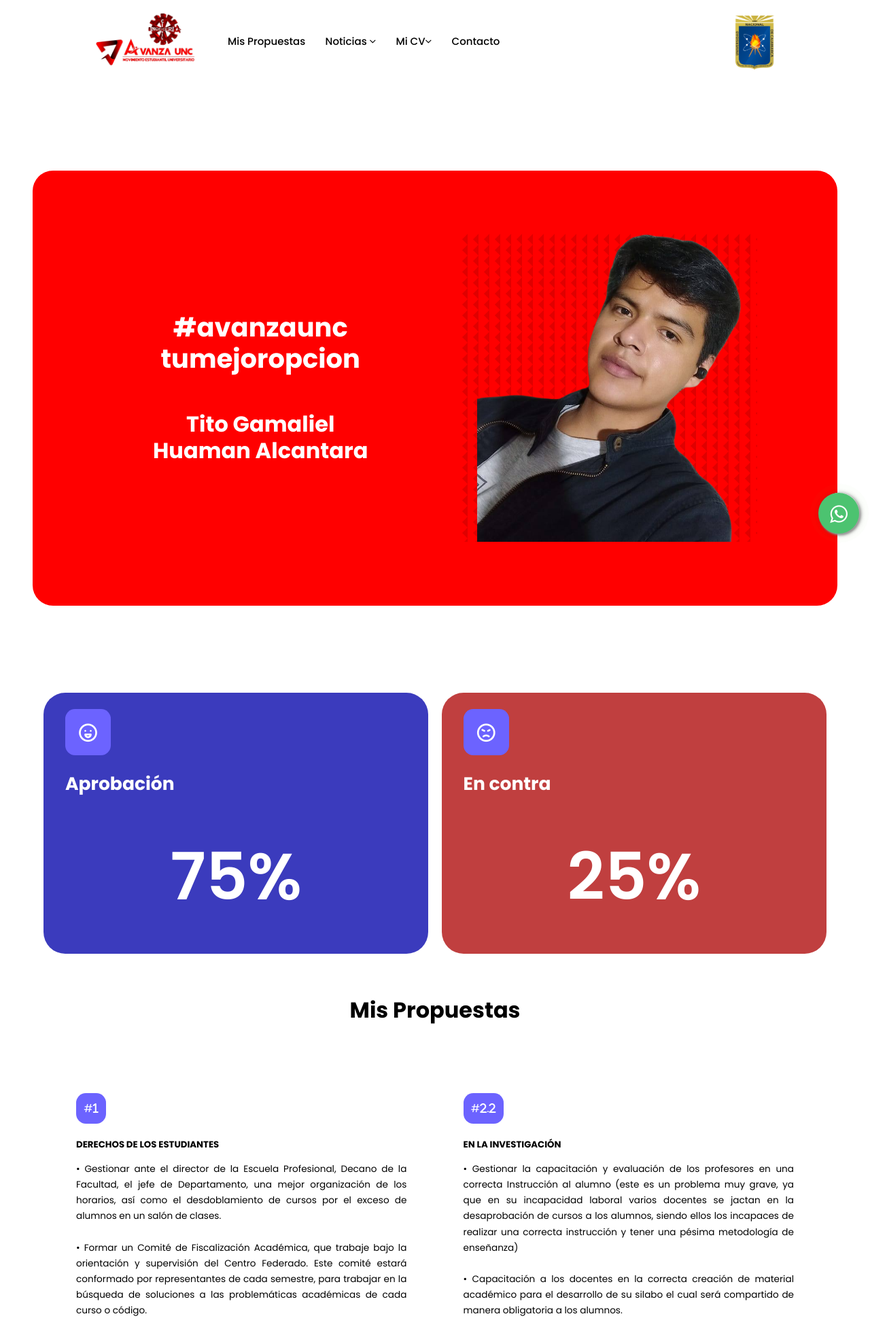
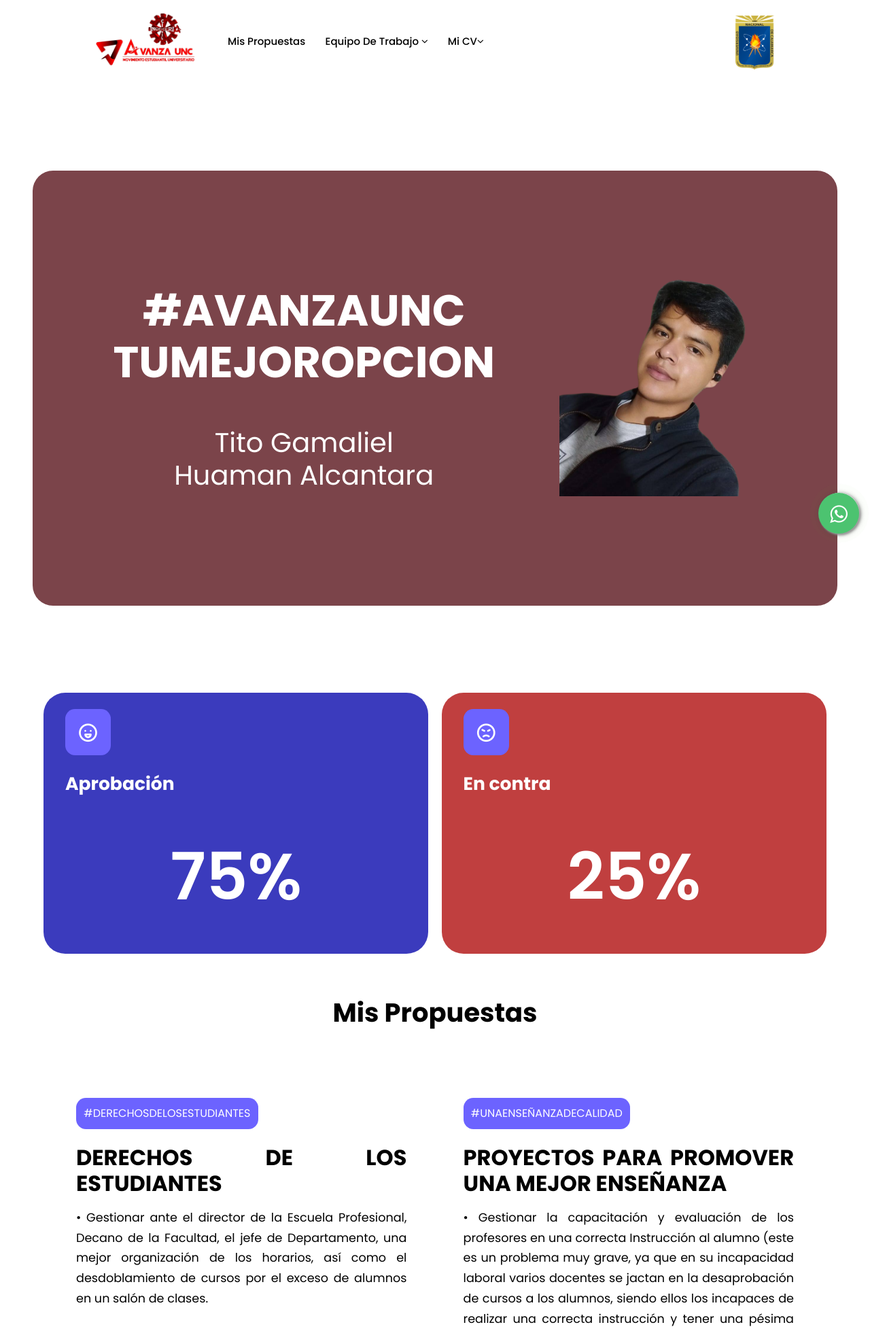
Before and after one commit to lomo-saltado/web, a PHP site: page /TitoAvanzaUNC/index.html in a window 1280 px wide. Shown: the top 1955 px of the page at 68% size. Run offline with PHP 8.4, Linux system fonts and the light colour scheme; some libraries are stand-ins or nearby versions.

Commit message:
Add files via upload

```diff
--- a/TitoAvanzaUNC/css/estilo.css
+++ b/TitoAvanzaUNC/css/estilo.css
@@ -396,7 +396,7 @@
     overflow: hidden;
     height: 80vh;
     margin-bottom: 5rem;
-    background: red;
+    background: rgb(123, 68, 74);
     border-radius: 30px;
     margin: 3rem;
     color: #fff;
@@ -661,7 +661,7 @@
 /*------------------*/
 
 .faqs {
-    /* background-color: var(--color-bg1); */
+    background-color: #ffc349;
     box-shadow: inset 0 0 3rem rgba(0, 0, 0, 0.2);
     border-radius: 30px;
     margin: 0.8rem;
@@ -727,7 +727,7 @@
     border-radius: 50%;
     overflow: hidden;
     margin: 0 auto 1rem;
-    border: 1rem solid var(--color-bg1);
+    border: 1rem solid rgb(123, 68, 74);
 }
 
 .testimonial_info {
@@ -735,21 +735,22 @@
 }
 
 .testimonial_body {
-    background: var(--color-primary);
+    background: rgb(123, 68, 74);
     padding: 2rem;
     margin-top: 3rem;
     position: relative;
     border-radius: 30px;
+    color: #fff;
 }
 
 .testimonial_body::before {
     content: "";
     display: block;
-    background: linear-gradient(135deg,
+    /* background: linear-gradient(135deg,
             transparent,
             var(--color-primary),
             var(--color-primary),
-            var(--color-primary));
+            var(--color-primary)); */
     width: 3rem;
     height: 3rem;
     position: absolute;
@@ -972,17 +973,27 @@
     /*============*/
 
     header{
-        height: 100%;
+        height: 100vh;
+        width: 100%;
+        margin-left: 4px;
+        position: absolute;
+        margin-top: 4rem;
+        /* zoom: 60%; */
     }
     .header_container{
-        grid-template-columns: 1fr;
+        grid-template-columns: 2fr;
         text-align: center;
         margin-top: 8rem;
+        /* width: 70%; */
+        zoom: 60%;
     }
 
-    .header_left p{
+    .header_left h1{
         margin-bottom: 1.3rem;
+
+
     }
+
     /*============*/
 
     .categories_right {
--- a/TitoAvanzaUNC/css/footer.css
+++ b/TitoAvanzaUNC/css/footer.css
@@ -1,9 +1,9 @@
 
-* {
+/* * {
     margin: 0;
     padding: 0;
     box-sizing: border-box;
-}
+} */
 
 .footer {
     position: relative;
@@ -15,6 +15,7 @@
     justify-content: center;
     align-items: center;
     flex-direction: column;
+    width: 100%;
 }
 
 /* .social-icon,
--- a/TitoAvanzaUNC/index.html
+++ b/TitoAvanzaUNC/index.html
@@ -23,8 +23,6 @@
 <!---->
     <link rel="stylesheet" href="css/whats.css">
     <link rel="stylesheet" href="https://maxcdn.bootstrapcdn.com/font-awesome/4.5.0/css/font-awesome.min.css">
-
-
      <link rel="stylesheet" href="css/whats2.css">
 
      <!-- icon -->
@@ -47,7 +45,9 @@
     <meta property="og:image:alt" content="Avanzaunc" />
     <meta property="og:image:type" content="image/jpeg" />
 
+<!-- animatin -->
 
+    <link href="https://unpkg.com/aos@2.3.1/dist/aos.css" rel="stylesheet">
 
 
     <title>Tito | Avanza UNC</title>
@@ -99,78 +99,78 @@
                                 <a href="#propuestas">Mis Propuestas</a>
                             </li>
                             <li class="menu-item-has-children">
-                                <a href="#">Noticias <i class="fa fa-angle-down"></i></a>
+                                <a href="#">Equipo de Trabajo <i class="fa fa-angle-down"></i></a>
                                 <div class="sub-menu mega-menu mega-menu-column-4">
                                     <div class="list-item text-center">
                                         <a href="#">
-                                        <img src="img/95978-customer-care.gif" alt="new Product">
-                                        <h4 class="title">Matriculas Abiertas</h4>
+                                        <img src="./imagenes/t1.png" alt="new Product">
+                                        <h4 class="title">Candidatos al Centro Federado</h4>
                                         </a>
                                     </div>
                                     <div class="list-item text-center">
                                         <a href="#">
-                                        <img src="img/133784-back-to-school.gif" alt="new Product">
-                                        <h4 class="title">Inicio de clases 6 de marzo</h4>
+                                        <img src="./imagenes/t2.png" alt="new Product">
+                                        <!-- <h4 class="title">Candidatos a la federación universitaria</h4> -->
+                                        </a>
+                                    </div>
+                                    <div class="list-item text-center">
+                                        <a href="#">
+                                        <img src="./imagenes/t3.png" alt="new Product">
+                                        <!-- <h4 class="title">Product 3</h4> -->
                                         </a>
                                     </div>
                                     <!-- <div class="list-item text-center">
                                         <a href="#">
-                                        <img src="img/p3.jpg" alt="new Product">
-                                        <h4 class="title">Product 3</h4>
-                                        </a>
-                                    </div>
-                                    <div class="list-item text-center">
-                                        <a href="#">
                                         <img src="img/p4.jpg" alt="new Product">
-                                        <h4 class="title">Product 4</h4>
+                                        <h4 class="title">Candidatos a la federación universitaria</h4>
                                        </a>
                                     </div> -->
                                 </div>
                             </li>
                             <li class="menu-item-has-children">
                                 <a href="#">Mi CV<i class="fa fa-angle-down"></i></a>
-                                <!-- <div class="sub-menu mega-menu mega-menu-column-4">
+                                <div class="sub-menu mega-menu mega-menu-column-4">
                                   <div class="list-item">
-                                        <h4 class="title">Men's Fashion</h4>
+                                        <h4 class="title">EDUCACIÓN </h4>
                                         <ul>
-                                             <li><a href="#">Product List</a></li>
-                                             <li><a href="#">Product List</a></li>
-                                             <li><a href="#">Product List</a></li>
-                                             <li><a href="#">Product List</a></li>
-                                             <li><a href="#">Product List</a></li>
-                                        </ul>
-                                        <h4 class="title">Beauty</h4>
-                                        <ul>
-                                             <li><a href="#">Product List</a></li>
-                                             <li><a href="#">Product List</a></li>
-                                             <li><a href="#">Product List</a></li>
-                                        </ul>
-                                  </div>
-                                  <div class="list-item">
-                                      <h4 class="title">campus</h4>
-                                      <ul>
-                                             <li><a href="#">outlok</a></li>
+                                             <li><a href="#">IEP MONTESION </a></li>
+                                             <li><a href="#">UNIVERSIDAD NACIONAL DE CAJAMARCA (UNC)</a></li>
+                                             <li><a href="#">MASTER CAPACITACIONES  </a></li>
 
                                         </ul>
-                                        <h4 class="title">Otros</h4>
-                                      <ul>
-                                             <li><a href="#">Preguntas Frecuentes</a></li>
+                                        <h4 class="title">EXPERIENCIA LABORAL </h4>
+                                        <ul>
+                                             <li><a href="#">CONCEL S.A.C.  [TECNICO DE LABORATORIO] </a></li>
 
                                         </ul>
                                   </div>
                                   <div class="list-item">
-                                      <h4 class="title">Fotos</h4>
+                                      <h4 class="title">APTITUDES </h4>
                                       <ul>
-                                             <li><a href="#">Galería</a></li>
-                                             <li><a href="#">Facebook</a></li>
-                                             <li><a href="#">Instagram</a></li>
-                                             <li><a href="#">Tour Virtual</a></li>
+                                             <li><a href="#">Manejo de teodolito </a></li>
+                                             <li><a href="#">Manejo de AutoCAD (Nivel Alto) </a></li>
+                                             <li><a href="#">Manejo del Reglamento de Urbanización </a></li>
+
+                                        </ul>
+                                        <h4 class="title">Mi Cv</h4>
+                                      <ul>
+                                             <li><a href="./doc/CV Tito Gamaliel Huaman Alcantara.pdf" style="text-decoration: underline;">Ver más</a></li>
+
                                         </ul>
                                   </div>
                                   <div class="list-item">
-                                       <img src="img/shop1.jpg" alt="shop">
+                                      <h4 class="title">Certificados</h4>
+                                      <ul>
+                                             <li><a href="#">Revit </a></li>
+                                             <li><a href="#">Civil 3D</a></li>
+                                             <li><a href="#">Metrado de Edificaciones</a></li>
+                                             <!-- <li><a href="#">Tour Virtual</a></li> -->
+                                        </ul>
                                   </div>
-                                </div> -->
+                                  <div class="list-item">
+                                       <img src="./imagenes/tha.png" alt="shop">
+                                  </div>
+                                </div>
                             </li>
                             <!-- <li class="menu-item-has-children">
                                 <a href="#">Galería <i class="fas fa-angle-down"></i></a>
@@ -182,9 +182,9 @@
                                     </ul>
                                 </div>
                             </li> -->
-                            <li>
+                            <!-- <li>
                                 <a href="#">Contacto </a>
-                            </li>
+                            </li> -->
                         </ul>
                     </nav>
                 </div>
@@ -203,19 +203,19 @@
 
     <!-- header -->
 
-    <header>
+    <header data-aos="fade-up">
 
 
         <div class="container header_container">
             <div class="header_left" data-aos="fade-right" data-aos-duration="2000">
-                <center>
-                <h1>#avanzaunc <br> tumejoropcion</h1>
+
+                <h1 style="font-size: 4rem; text-align: center;">#AVANZAUNC<br>TUMEJOROPCION</h1>
                 <br> <br>
-                <h2>Tito Gamaliel <br>Huaman Alcantara</h2></center>
+                <h2 style="font-size: 2.5rem; font-weight: 300; text-align: center;">Tito Gamaliel <br>Huaman Alcantara</h2>
                 <!-- <a href="https://my.matterport.com/show/?m=ScRWFAbhSPy" class="btn btn-primary">Nuestro cole</a> -->
             </div>
 
-            <div class="header_right" data-aos="fade-left" data-aos-duration="1000" style="background: url(./imagenes/bg-texture.png);">
+            <div class="header_right" data-aos="fade-left" data-aos-duration="1000" >
                 <div class="header_right-image">
                     <img src="./imagenes/284878375_699683024594287_3629751517244720689_n.png" alt="header">
                 </div>
@@ -254,13 +254,13 @@
 
 
     <section class="courses" id="propuestas">
-        <h2>Mis Propuestas</h2>
-        <div class="categorie_propuestas" data-aos="fade-up">
+        <h1>Mis Propuestas</h1>
+        <div class="categorie_propuestas">
 
-            <article class="category">
-                <span class="category_icon" style="color: #fff;">#<i class="fa-sharp fa-solid fa-1"></i></span>
-                <h5>DERECHOS DE LOS ESTUDIANTES</h5>
-                <p>• Gestionar ante el director de la Escuela Profesional, Decano de la Facultad, el jefe de Departamento, una mejor organización de los horarios, así como el desdoblamiento de cursos por el exceso de alumnos en un salón de clases. <br><br>
+            <article class="category" data-aos="fade-up">
+                <span class="category_icon" style="color: #fff;">#DERECHOSDELOSESTUDIANTES</span>
+                <h5 style="font-size: 2rem;">DERECHOS DE LOS ESTUDIANTES</h5>
+                <p style="font-size: 1.1rem;">• Gestionar ante el director de la Escuela Profesional, Decano de la Facultad, el jefe de Departamento, una mejor organización de los horarios, así como el desdoblamiento de cursos por el exceso de alumnos en un salón de clases. <br><br>
                     •	Formar un Comité de Fiscalización Académica, que trabaje bajo la orientación y supervisión del Centro Federado. Este comité estará conformado por representantes de cada semestre, para trabajar en la búsqueda de soluciones a las problemáticas académicas de cada curso o código. <br><br>
                     •	Modernizar el modelo de aprendizaje mediante el uso de herramientas tecnológicas en la escuela académico profesional de Ingeniería Civil. <br><br>
                     •	Trabajar en conjunto con los delegados de los diferentes cursos para promover proyectos y actividades, para la satisfacción de sus necesidades y la resolución de sus dudas. <br><br>
@@ -270,46 +270,46 @@
                      </p>
             </article>
 
-            <article class="category">
-                <span class="category_icon" style="color: #fff;">#<i class="fa-sharp fa-solid fa-2"></i>.<i class="fa-sharp fa-solid fa-2"></i></span>
-                <h5>EN LA INVESTIGACIÓN </h5>
-                <p>•	Gestionar la capacitación y evaluación de los profesores en una correcta Instrucción al alumno (este es un problema muy grave, ya que en su incapacidad laboral varios docentes se jactan en la desaprobación de cursos a los alumnos, siendo ellos los incapaces de realizar una correcta instrucción y tener una pésima metodología de enseñanza) <br> <br>
+            <article class="category" data-aos="fade-up">
+                <span class="category_icon" style="color: #fff;">#UNAENSEÑANZADECALIDAD</span>
+                <h5 style="font-size: 2rem;">PROYECTOS PARA PROMOVER UNA MEJOR ENSEÑANZA</h5>
+                <p style="font-size: 1.1rem;">•	Gestionar la capacitación y evaluación de los profesores en una correcta Instrucción al alumno (este es un problema muy grave, ya que en su incapacidad laboral varios docentes se jactan en la desaprobación de cursos a los alumnos, siendo ellos los incapaces de realizar una correcta instrucción y tener una pésima metodología de enseñanza) <br> <br>
                     •	Capacitación a los docentes en la correcta creación de material académico  para el desarrollo de su silabo el cual será compartido de manera obligatoria a los alumnos. <br><br>
                     •	Gestionar la Utilización de los equipos de enseñanza como lo son las computadoras y proyectores en todas las aulas, donde ninguna computadora estando en cada aula, no se le da uso.
                     </p>
             </article>
 
-            <article class="category">
-                <span class="category_icon" style="color: #fff;">#<i class="fa-sharp fa-solid fa-2"></i>.<i class="fa-sharp fa-solid fa-1"></i></span>
-                <h5>IMPLEMENTACIÓNES </h5>
-                <p>•	Mejoramiento de laboratorio de mecánica de suelos que aplique la NTP ISO 17025 (Con el fin de solicitar la acreditación por INACAL para emitir certificados a empresas privadas siendo este a un futuro una fuente de ingresos para la Facultad de Ingeniería Civil) <br><br>
+            <article class="category" data-aos="fade-up">
+                <span class="category_icon" style="color: #fff;">#UNMEJORLABORATORIO</span>
+                <h5 style="font-size: 2rem;">IMPLEMENTACIÓNES </h5>
+                <p style="font-size: 1.1rem;">•	Mejoramiento de laboratorio de mecánica de suelos que aplique la NTP ISO 17025 (Con el fin de solicitar la acreditación por INACAL para emitir certificados a empresas privadas siendo este a un futuro una fuente de ingresos para la Facultad de Ingeniería Civil) <br><br>
                     •	Siendo también el proceso de acreditación un medio de instrucción para todos los compañeros. <br><br>
                     •	Este proceso también aplica al gabinete de topografía (presupuestación para la adquisición de drones y capacitación de manejo de los mismos. <br><br>
                     •	Gestionar cursos paralelos de software como AutoCAD, CIVIL 3D, REVIT, ArchiCAD, MATLAP, SAP 200 entre Otros, como también cursos de MODELADOR BIM Y de gestión como lo es GESTION BIM, el cual es muy importante para el campo laboral en un futuro de nuestros compañeros de Ingeniería, los cuales sean Certificados a un costo accesible para todos los compañeros. <br><br>
                     </p>
             </article>
 
-            <article class="category">
-                <span class="category_icon" style="color: #fff;">#<i class="fa-sharp fa-solid fa-2"></i>.<i class="fa-sharp fa-solid fa-2"></i></span>
-                <h5>EN LA INVESTIGACIÓN </h5>
-                <p>•	Capacitaciones en un correcto proceso y modelo de investigación. (1° Y 2° año) <br><br>
+            <article class="category" data-aos="fade-up">
+                <span class="category_icon" style="color: #fff;">#PROYECTOSPARAPROMOVERLAINVESTIGACION</span>
+                <h5 style="font-size: 2rem;">PROYECTOS PARA PROMOVER LA INVESTIGACION</h5>
+                <p style="font-size: 1.1rem;">•	Capacitaciones en un correcto proceso y modelo de investigación. (1° Y 2° año) <br><br>
                     •	Creación de circulo de estudio de investigación en las diferentes promociones  <br><br>
                     •	Ferias de ciencia (donde se presentarán proyectos anuales de investigación por cada promoción) <br><br>
                     •	Gestión para la creación de una revista científica entre todas las facultades de la UNC <br><br>
                     </p>
             </article>
 
-            <article class="category">
-                <span class="category_icon" style="color: #fff;">#<i class="fa-sharp fa-solid fa-2"></i>.<i class="fa-sharp fa-solid fa-3"></i></span>
-                <h5>ECONOMICO</h5>
-                <p>•	Solicitud a empresas privadas, en base a nuestras acreditaciones, modelo de gestión de calidad y aseguramiento de la vialidad de la ejecución de proyectos, el financiamiento para su ejecución (El cual aportara a sus proyectos de tesis).  </p>
+            <article class="category" data-aos="fade-up">
+                <span class="category_icon" style="color: #fff;">#QUEELDINERONOSEALIMITE</span>
+                <h5 style="font-size: 2rem;">QUE EL DINERO NO SEA LIMITE</h5>
+                <p style="font-size: 1.1rem;">•	Solicitud a empresas privadas, en base a nuestras acreditaciones, modelo de gestión de calidad y aseguramiento de la vialidad de la ejecución de proyectos, el financiamiento para su ejecución (El cual aportara a sus proyectos de tesis).  </p>
             </article>
         </div>
     </section>
 
 
 
-    <section class="faqs">
+    <section class="faqs" data-aos="fade-up">
         <h2><center>¿Tienes dudas?</h2>
             <div class="box">
                 <!-----------------contacto-------------->
@@ -411,7 +411,7 @@
 
             <article class="testimonial swiper-slide">
                 <div class="avatar">
-                    <img src="./imagenes/secretary.jpg" alt="">
+                    <img src="./imagenes/secretary.png" alt="">
                 </div>
                 <div class="testimonial_info">
                     <h5>Steffany Pizan</h5>
@@ -434,7 +434,7 @@
           <div class="wave" id="wave4"></div>
         </div>
         <ul class="social-icon">
-          <li class="social-icon__item"><a class="social-icon__link" href="https://www.facebook.com/AvanzaIngenieriaUNC?mibextid=ZbWKwL">
+          <li class="social-icon__item"><a class="social-icon__link" href="#">
               <ion-icon name="logo-facebook"></ion-icon>
             </a></li>
 
@@ -442,7 +442,7 @@
               <ion-icon name="logo-instagram"></ion-icon>
             </a></li>
         </ul>
-        <p>&copy; Desing by Cesar x David</p>
+        <small >&copy; Desing by Cesar x David</small>
       </footer>
   <!-- End of .container -->
 
@@ -544,4 +544,10 @@
 <script type="module" src="https://unpkg.com/ionicons@5.5.2/dist/ionicons/ionicons.esm.js"></script>
 <script nomodule src="https://unpkg.com/ionicons@5.5.2/dist/ionicons/ionicons.js"></script>
 
+<script src="https://unpkg.com/aos@2.3.1/dist/aos.js"></script>
+<script>
+  AOS.init();
+</script>
+
+
 </html>
```
Also changed, not shown: TitoAvanzaUNC/imagenes/campaña-banner.png (added), TitoAvanzaUNC/imagenes/t1.png (added), TitoAvanzaUNC/imagenes/t2.png (added), TitoAvanzaUNC/imagenes/t3.png (added), TitoAvanzaUNC/imagenes/tha.png (added), 1 other file.
